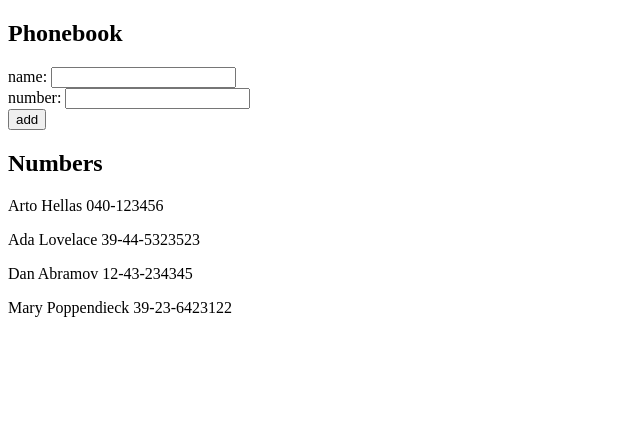
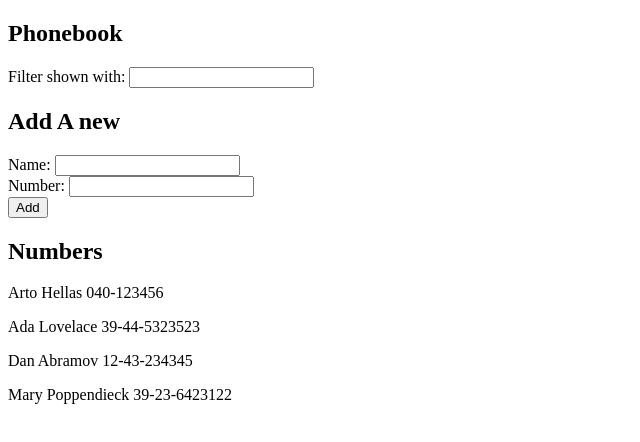
Before and after one commit to robado/fullstackopen2021, a React (Create React App) app in the folder part2/puhelinluettelo/: page / in a window 1280 px wide. Shown: the top 442 px of the page, without its empty margins (0-640 px from the left). Built offline with nearby package versions, Linux system fonts and the light colour scheme.

Commit message:
2.9*: puhelinluettelo step4

```diff
--- a/part2/puhelinluettelo/src/App.js
+++ b/part2/puhelinluettelo/src/App.js
@@ -10,6 +10,7 @@
   ])
   const [newName, setNewName] = useState('')
   const [newNumber, setNewNumber] = useState('')
+  const [filter, setFilter] = useState('')
 
   const handlePersonChange = (event) => {
     setNewName(event.target.value)
@@ -17,6 +18,10 @@
 
   const handleNumberChange = (event) => {
     setNewNumber(event.target.value)
+  }
+
+  const handleFilterChange = (event) => {
+    setFilter(event.target.value)
   }
 
   const addPerson = (event) => {
@@ -38,31 +43,45 @@
     }
   }
 
+  const filterPersons = filter ? persons.filter(person => person.name.toLowerCase().includes(filter.toLowerCase())) : persons;
+
   return (
     <div>
       <h2>Phonebook</h2>
+      <form>
+        <div>
+          Filter shown with: <input
+            value={filter}
+            onChange={handleFilterChange}
+          />
+        </div>
+      </form>
+      <h2>Add A new</h2>
       <form onSubmit={addPerson}>
         <div>
-          name: <input
+          Name: <input
             value={newName}
             onChange={handlePersonChange} />
         </div>
         <div>
-          number: <input
+          Number: <input
             value={newNumber}
             onChange={handleNumberChange} />
         </div>
         <div>
-          <button type="submit">add</button>
+          <button type="submit">Add</button>
         </div>
       </form>
       <h2>Numbers</h2>
+      {filterPersons.map(person =>
+        <Person key={person.name} person={person} />
+      )}
+{/*       <h2>Numbers</h2>
       {persons.map(person =>
         <Person key={person.name} person={person} />
-      )}
+      )} */}
     </div>
   )
-
 }
 
 export default App
```
